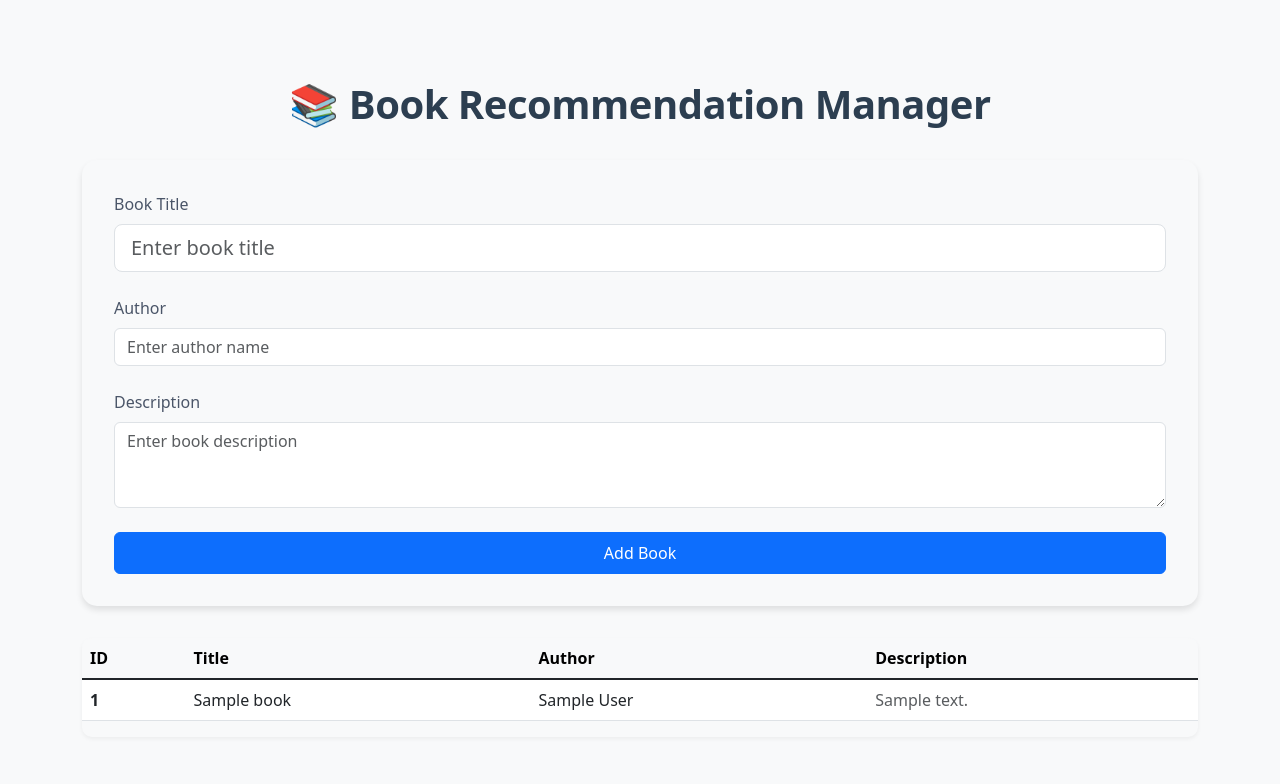
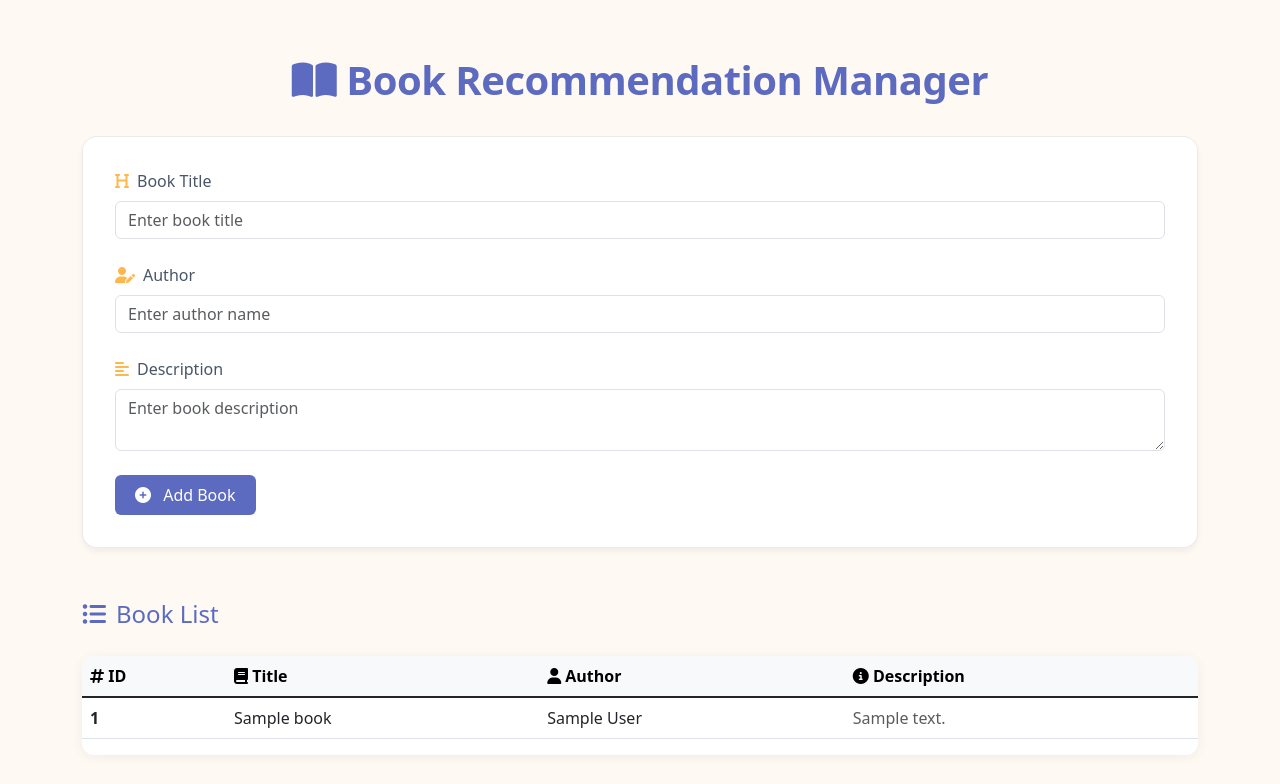
Before and after one commit to Userweiwei/webapp, a Flask app: page / in a window 1280 px wide. Shown: the top 784 px of the page. Run offline with Flask 3, Linux system fonts and the light colour scheme; tables that the repository leaves empty hold one stand-in row (values such as "Sample post").

Commit message:
Update index.html

```diff
--- a/templates/index.html
+++ b/templates/index.html
@@ -6,65 +6,136 @@
     <meta name="viewport" content="width=device-width, initial-scale=1.0">
     <title>Book Recommendation Manager</title>
     <link rel="stylesheet" href="https://cdn.jsdelivr.net/npm/bootstrap@5.3.0/dist/css/bootstrap.min.css">
+    <link rel="stylesheet" href="https://cdnjs.cloudflare.com/ajax/libs/font-awesome/6.4.0/css/all.min.css">
     <style>
+        :root {
+            --primary-color: #5c6bc0;
+            --secondary-color: #ffb74d;
+            --background-color: #fff9f4;
+        }
+
+        body {
+            background-color: var(--background-color);
+        }
+
         .form-card {
-            background: #f8f9fa;
+            background: white;
             border-radius: 15px;
-            box-shadow: 0 4px 6px rgba(0, 0, 0, 0.1);
+            box-shadow: 0 4px 6px rgba(0, 0, 0, 0.05);
             padding: 2rem;
             margin-bottom: 2rem;
-        }
-
-        .table-responsive {
-            border-radius: 10px;
-            overflow: hidden;
-            box-shadow: 0 2px 4px rgba(0, 0, 0, 0.05);
+            border: 1px solid rgba(0, 0, 0, 0.08);
         }
 
         .page-title {
-            color: #2c3e50;
-            font-weight: 600;
+            color: var(--primary-color);
+            font-weight: 700;
             letter-spacing: -0.5px;
             margin: 2rem 0;
+            text-align: center;
+        }
+
+        .section-title {
+            color: var(--primary-color);
+            font-size: 1.5rem;
+            margin: 1.5rem 0;
+            display: flex;
+            align-items: center;
+            gap: 10px;
         }
 
         .form-label {
             font-weight: 500;
             color: #4a5568;
+            display: flex;
+            align-items: center;
+            gap: 8px;
+        }
+
+        .table-responsive {
+            border-radius: 12px;
+            overflow: hidden;
+            box-shadow: 0 2px 12px rgba(0, 0, 0, 0.06);
+            background: white;
+        }
+
+        .table-hover tbody tr:hover {
+            background-color: #faf3e8;
+        }
+
+        .btn-primary {
+            background-color: var(--primary-color);
+            border: none;
+            padding: 8px 20px;
+            transition: all 0.3s ease;
+        }
+
+        .btn-primary:hover {
+            background-color: #49599a;
+            transform: translateY(-1px);
+        }
+
+        .input-icon {
+            color: var(--secondary-color);
         }
     </style>
 </head>
 
-<body class="bg-light">
-    <div class="container py-5">
-        <h1 class="page-title text-center"> 📚 Book Recommendation Manager</h1>
+<body>
+    <div class="container py-4">
+        <h1 class="page-title">
+            <i class="fas fa-book-open"></i>
+            Book Recommendation Manager
+        </h1>
 
+        <!-- Add Book Form -->
         <div class="form-card">
             <div class="mb-4">
-                <label for="title" class="form-label">Book Title</label>
-                <input type="text" class="form-control form-control-lg" id="title" placeholder="Enter book title">
+                <label for="title" class="form-label">
+                    <i class="fas fa-heading input-icon"></i>
+                    Book Title
+                </label>
+                <input type="text" class="form-control" id="title" placeholder="Enter book title">
             </div>
+
             <div class="mb-4">
-                <label for="author" class="form-label">Author</label>
+                <label for="author" class="form-label">
+                    <i class="fas fa-user-pen input-icon"></i>
+                    Author
+                </label>
                 <input type="text" class="form-control" id="author" placeholder="Enter author name">
             </div>
+
             <div class="mb-4">
-                <label for="description" class="form-label">Description</label>
-                <textarea class="form-control" id="description" rows="3" placeholder="Enter book description"></textarea>
+                <label for="description" class="form-label">
+                    <i class="fas fa-align-left input-icon"></i>
+                    Description
+                </label>
+                <textarea class="form-control" id="description" rows="2"
+                    placeholder="Enter book description"></textarea>
             </div>
-            <button class="btn btn-primary w-100 py-2" id="addBookBtn">
+
+            <button class="btn btn-primary" id="addBookBtn">
+                <i class="fas fa-plus-circle me-2"></i>
                 Add Book
             </button>
         </div>
 
+        <!-- Book List -->
+        <div class="mt-5">
+            <div class="section-title">
+                <i class="fas fa-list-ul"></i>
+                Book List
+            </div>
+
             <div class="table-responsive">
-            <table class="table table-hover align-middle">
+                <table class="table table-hover">
                     <thead class="table-light">
                         <tr>
-                        <th scope="col">ID</th>
-                        <th scope="col">Title</th>
-                        <th scope="col">Author</th>
-                        <th scope="col">Description</th>
+                            <th scope="col"><i class="fas fa-hashtag"></i> ID</th>
+                            <th scope="col"><i class="fas fa-book"></i> Title</th>
+                            <th scope="col"><i class="fas fa-user"></i> Author</th>
+                            <th scope="col"><i class="fas fa-info-circle"></i> Description</th>
                         </tr>
                     </thead>
                     <tbody id="bookTableBody" class="table-group-divider">
@@ -73,6 +144,8 @@
                 </table>
             </div>
         </div>
+    </div>
+
 
     <script src="https://cdn.jsdelivr.net/npm/bootstrap@5.3.0/dist/js/bootstrap.bundle.min.js"></script>
     <script src="https://code.jquery.com/jquery-3.6.0.min.js"></script>
```
Lines whose indentation alone changed are shown as unchanged.
